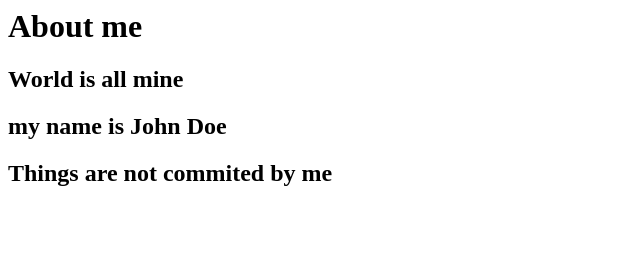
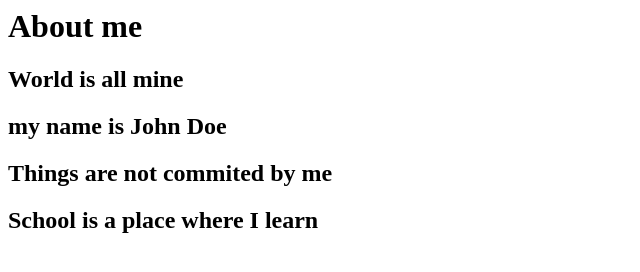
Before and after one commit to T-9535/mlops1, a plain HTML site: page index.html in a window 1280 px wide. Shown: the whole page, without its empty margins (0-640 px from the left). Drawn offline with Linux system fonts and the light colour scheme.

Commit message:
second commit

```diff
--- a/index.html
+++ b/index.html
@@ -4,5 +4,6 @@
         <h2>World is all mine</h2>
         <h2>my name is John Doe</h2>
         <h2>Things are not commited by me</h2>
+        <h2>School is a place where I learn</h2>
     </body>
 </html>
```
